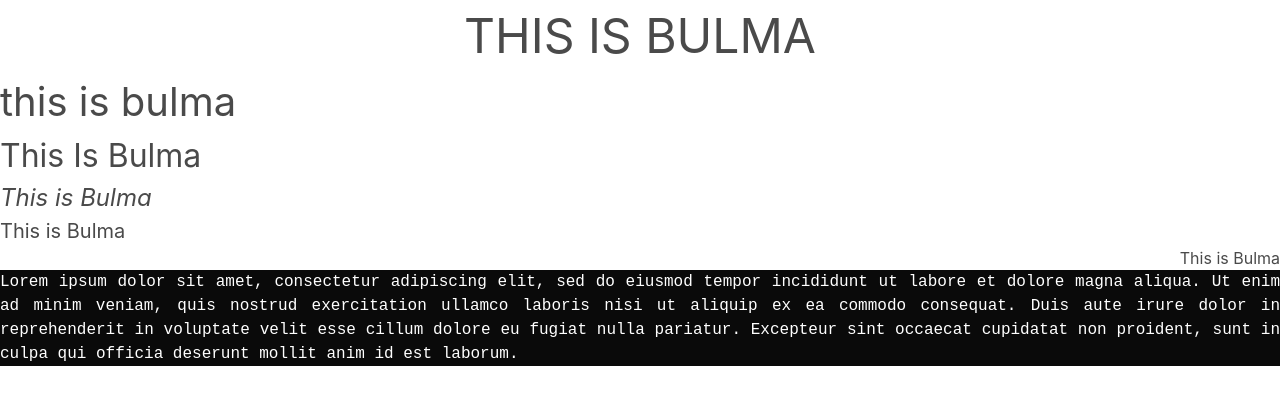
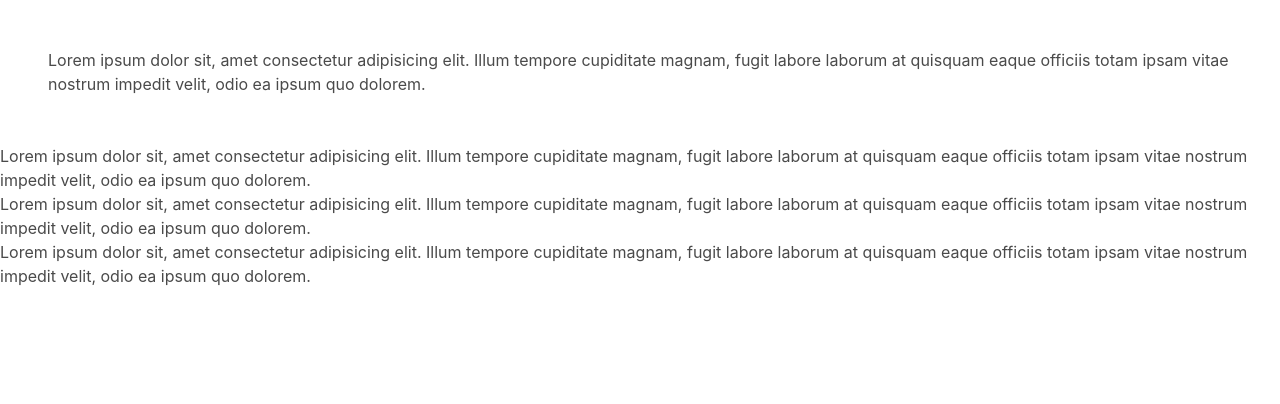
Before and after one commit to heangdeveloper/Bulma-Tutorial, a plain HTML site: page index.html in a window 1280 px wide. Drawn offline with nearby package versions, Linux system fonts and the light colour scheme.

Commit message:
Lesson-03

```diff
--- a/index.html
+++ b/index.html
@@ -5,16 +5,15 @@
     <meta http-equiv="X-UA-Compatible" content="IE=edge">
     <meta name="viewport" content="width=device-width, initial-scale=1.0">
     <link rel="stylesheet" href="https://cdn.jsdelivr.net/npm/bulma@0.9.3/css/bulma.min.css">
-    <title>Font and Color</title>
+    <title>Spacing</title>
 </head>
 <body>
-    <h1 class="is-size-1 is-uppercase has-text-centered">This is Bulma</h1>
-    <h2 class="is-size-2 is-lowercase">This is Bulma</h2>
-    <h3 class="is-size-3 is-capitalized">This is Bulma</h3>
-    <h4 class="is-size-4 is-italic">This is Bulma</h4>
-    <h5 class="is-size-5">This is Bulma</h5>
-    <h6 class="is-size-6 has-text-right">This is Bulma</h6>
+    <p class="m-6">Lorem ipsum dolor sit, amet consectetur adipisicing elit. Illum tempore cupiditate magnam, fugit labore laborum at quisquam eaque officiis totam ipsam vitae nostrum impedit velit, odio ea ipsum quo dolorem.</p>
 
-    <p class="has-text-justified has-text-weight-light is-family-code has-text-white has-background-black">Lorem ipsum dolor sit amet, consectetur adipiscing elit, sed do eiusmod tempor incididunt ut labore et dolore magna aliqua. Ut enim ad minim veniam, quis nostrud exercitation ullamco laboris nisi ut aliquip ex ea commodo consequat. Duis aute irure dolor in reprehenderit in voluptate velit esse cillum dolore eu fugiat nulla pariatur. Excepteur sint occaecat cupidatat non proident, sunt in culpa qui officia deserunt mollit anim id est laborum.</p>
+    <p>Lorem ipsum dolor sit, amet consectetur adipisicing elit. Illum tempore cupiditate magnam, fugit labore laborum at quisquam eaque officiis totam ipsam vitae nostrum impedit velit, odio ea ipsum quo dolorem.</p>
+
+    <p>Lorem ipsum dolor sit, amet consectetur adipisicing elit. Illum tempore cupiditate magnam, fugit labore laborum at quisquam eaque officiis totam ipsam vitae nostrum impedit velit, odio ea ipsum quo dolorem.</p>
+
+    <p>Lorem ipsum dolor sit, amet consectetur adipisicing elit. Illum tempore cupiditate magnam, fugit labore laborum at quisquam eaque officiis totam ipsam vitae nostrum impedit velit, odio ea ipsum quo dolorem.</p>
 </body>
 </html>
```
